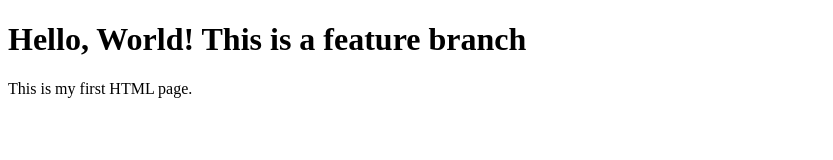
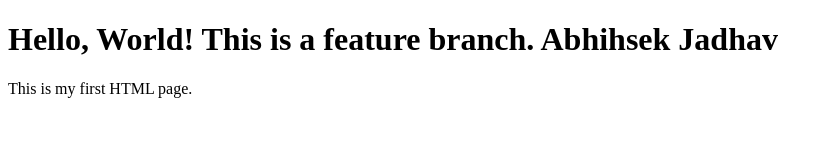
Before and after one commit to abhijadhav2618/Github_Actions, a plain HTML site: page index.html in a window 1280 px wide. Shown: the whole page, without its empty margins (0-833 px from the left). Drawn offline with Linux system fonts and the light colour scheme.

Commit message:
name added

```diff
--- a/index.html
+++ b/index.html
@@ -4,7 +4,7 @@
     <title>Hello World</title>
 </head>
 <body>
-    <h1>Hello, World! This is a feature branch</h1>
+    <h1>Hello, World! This is a feature branch. Abhihsek Jadhav</h1>
     <p>This is my first HTML page.</p>
 </body>
 </html>
```
